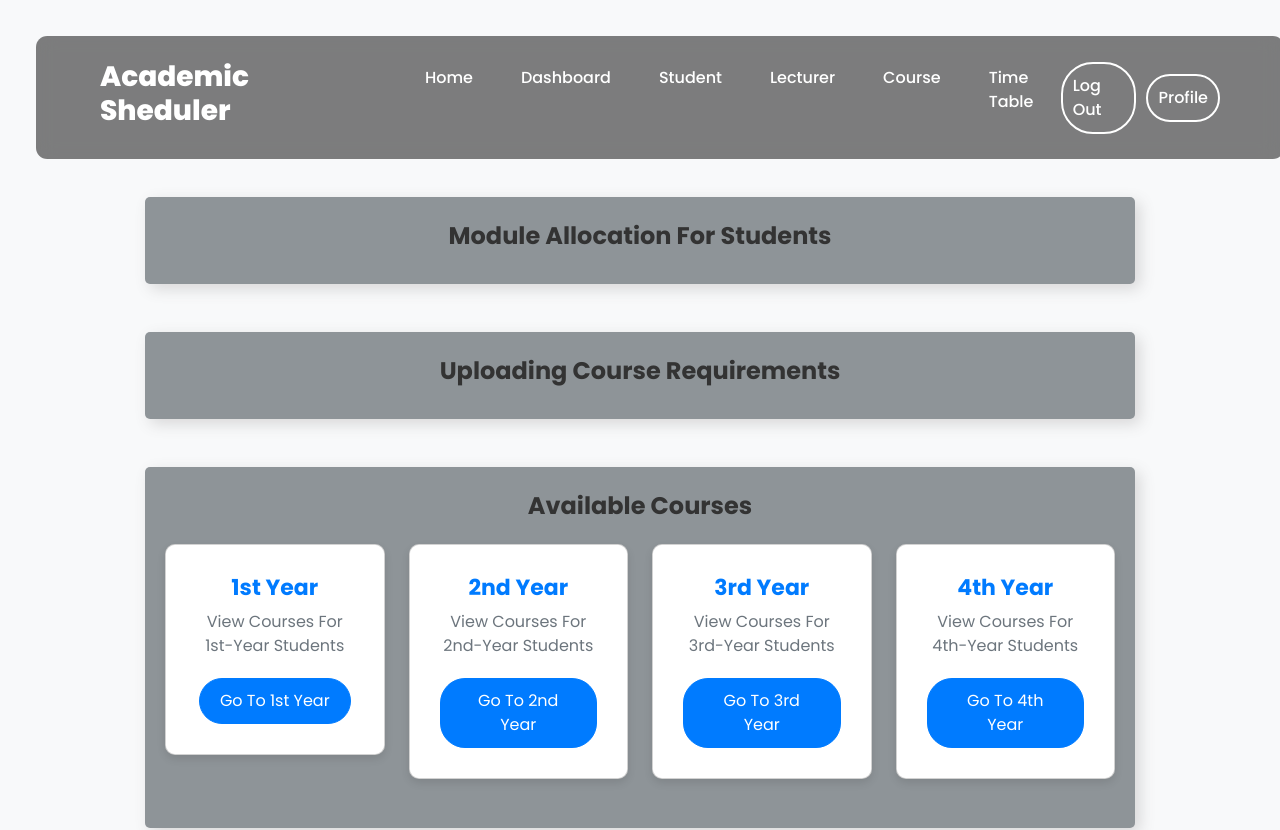
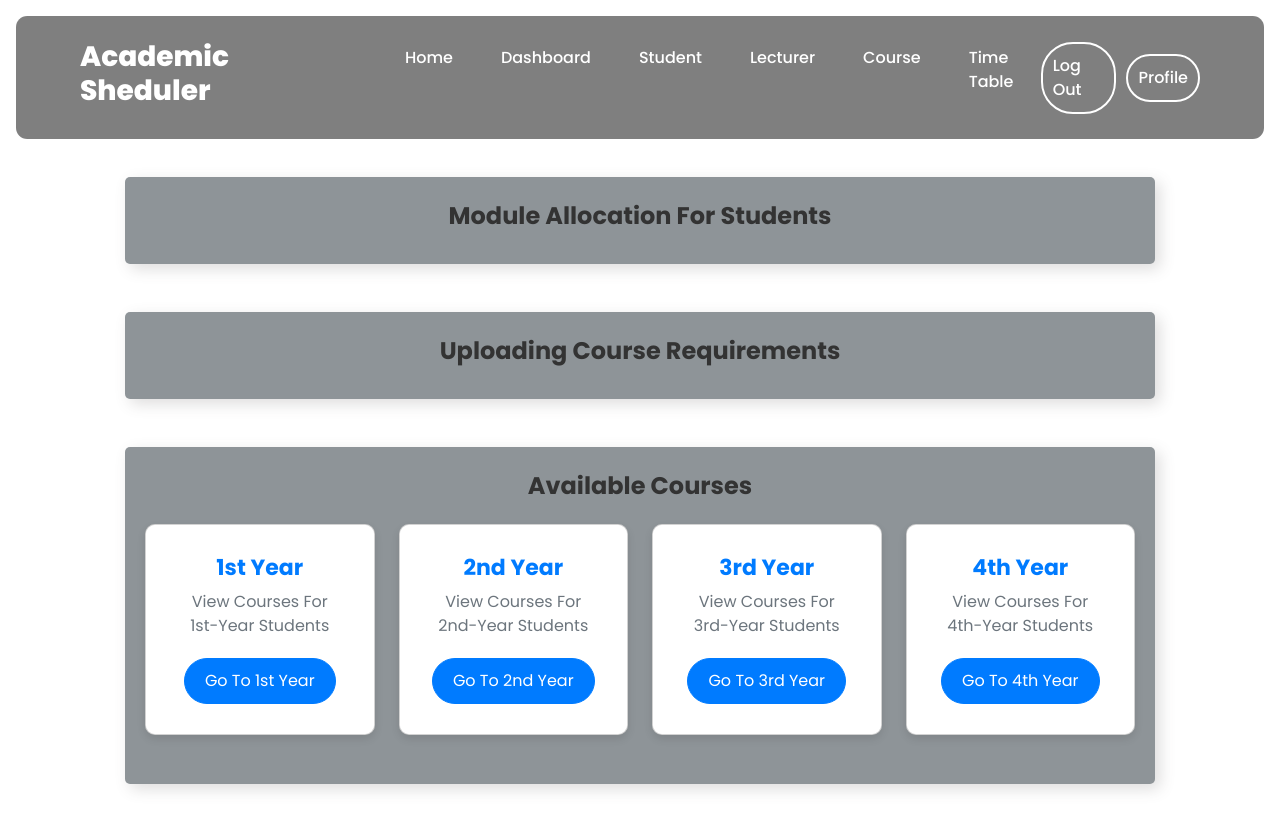
Before and after one commit to Dill1027/Academic-Scheduler, a React (Create React App) app in the folder frontend/: page /course in a window 1280 px wide. Shown: the top 830 px of the page. Built offline with nearby package versions, Linux system fonts and the light colour scheme.

Commit message:
course header footer done

```diff
--- a/frontend/src/Components/CourseManagement/coursedash.js
+++ b/frontend/src/Components/CourseManagement/coursedash.js
@@ -1,6 +1,4 @@
 import { useState } from "react";
-import axios from "axios";
-import SideBar from "../Home/SideBar";
 import Header from "../Navbar/Header";
 import Footer from "../Navbar/footer";
 import "bootstrap/dist/css/bootstrap.min.css";
@@ -12,11 +10,8 @@ function Coursed() {
   const [showAddDocModal, setShowAddDocModal] = useState(false);
 
   return (
-    <div className="main_function">
-      <div>
-        <div>
+    <div className="dashboard-container">
         <Header />
-
         <div style={{ marginTop: "20px", padding: '125px' }}>
         <div className="p1">
           <Link to="/StudentCourse" style={{ textDecoration: 'none', color: 'white' }}>
@@ -100,9 +95,7 @@ function Coursed() {
           </div>
         </div>
         </div>
-        </div>
-        <Footer/>
-      </div>
+        <Footer />
     </div>
 );
 }
```
Lines whose indentation alone changed are shown as unchanged.
